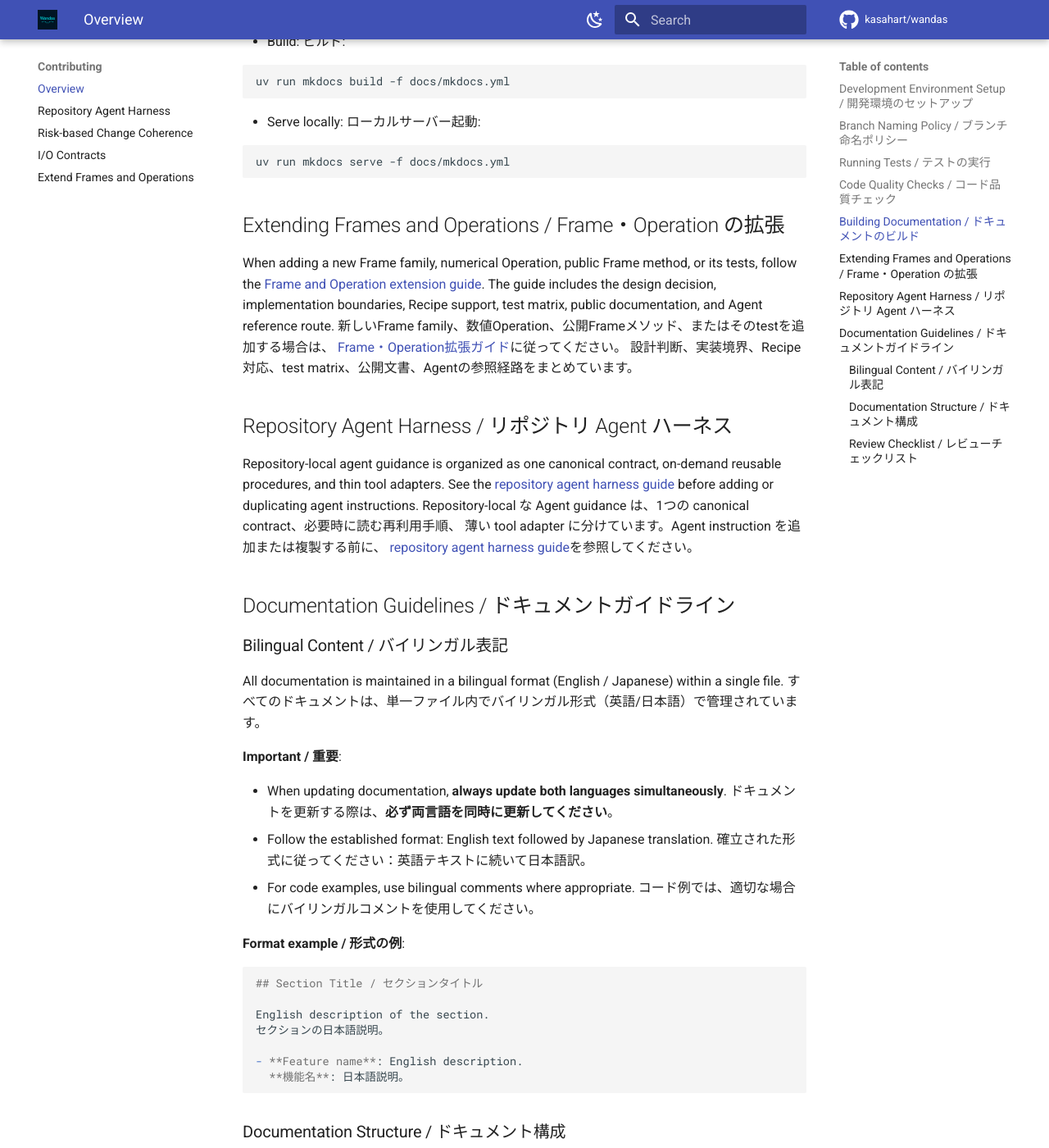
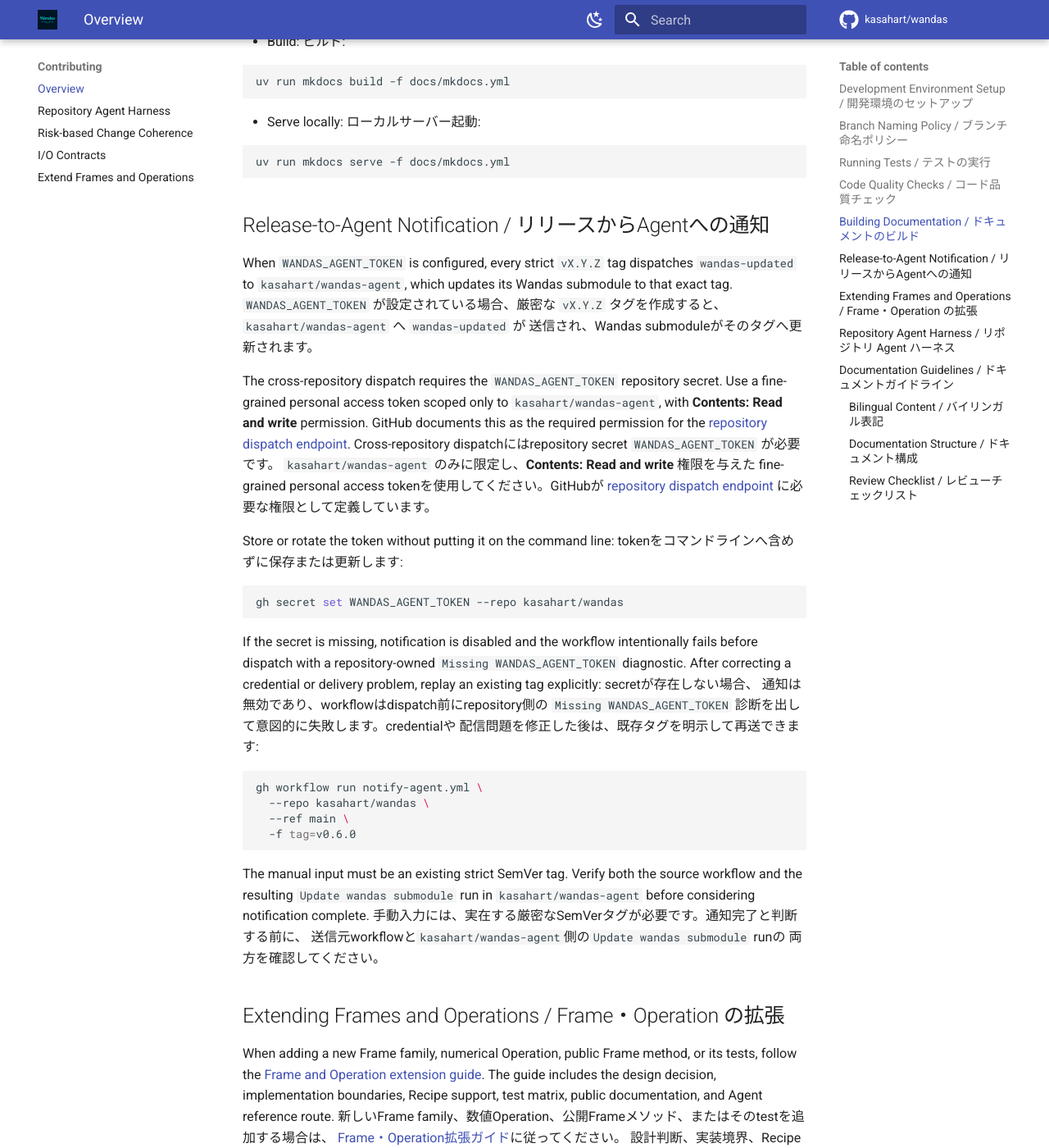
Before and after one commit to kasahart/wandas, an MkDocs documentation site: the page built from docs/src/contributing.md, in a window 1280 px wide and 1400 px high, scrolled down 2619 px. Shown: the whole window at 82% size. Built offline with MkDocs 1.6.1 and Material for MkDocs 9.7.7, drawn with Linux system fonts in a browser that asks for light colours; comment, search, counter and statistics services are not loaded.

Commit message:
fix: make agent notification recoverable

````diff
--- a/docs/src/contributing.md
+++ b/docs/src/contributing.md
@@ -129,6 +129,54 @@ Documentation is built with MkDocs.
   uv run mkdocs serve -f docs/mkdocs.yml
   ```
 
+## Release-to-Agent Notification / リリースからAgentへの通知
+
+When `WANDAS_AGENT_TOKEN` is configured, every strict `vX.Y.Z` tag dispatches
+`wandas-updated` to `kasahart/wandas-agent`, which updates its Wandas submodule
+to that exact tag. `WANDAS_AGENT_TOKEN` が設定されている場合、厳密な
+`vX.Y.Z` タグを作成すると、`kasahart/wandas-agent` へ `wandas-updated` が
+送信され、Wandas submoduleがそのタグへ更新されます。
+
+The cross-repository dispatch requires the `WANDAS_AGENT_TOKEN` repository
+secret. Use a fine-grained personal access token scoped only to
+`kasahart/wandas-agent`, with **Contents: Read and write** permission. GitHub
+documents this as the required permission for the
+[repository dispatch endpoint](https://docs.github.com/en/rest/repos/repos#create-a-repository-dispatch-event).
+Cross-repository dispatchにはrepository secret `WANDAS_AGENT_TOKEN` が必要です。
+`kasahart/wandas-agent` のみに限定し、**Contents: Read and write** 権限を与えた
+fine-grained personal access tokenを使用してください。GitHubが
+[repository dispatch endpoint](https://docs.github.com/en/rest/repos/repos#create-a-repository-dispatch-event)
+に必要な権限として定義しています。
+
+Store or rotate the token without putting it on the command line:
+tokenをコマンドラインへ含めずに保存または更新します:
+
+```bash
+gh secret set WANDAS_AGENT_TOKEN --repo kasahart/wandas
+```
+
+If the secret is missing, notification is disabled and the workflow
+intentionally fails before dispatch with a repository-owned
+`Missing WANDAS_AGENT_TOKEN` diagnostic. After correcting a credential or
+delivery problem, replay an existing tag explicitly: secretが存在しない場合、
+通知は無効であり、workflowはdispatch前にrepository側の
+`Missing WANDAS_AGENT_TOKEN` 診断を出して意図的に失敗します。credentialや
+配信問題を修正した後は、既存タグを明示して再送できます:
+
+```bash
+gh workflow run notify-agent.yml \
+  --repo kasahart/wandas \
+  --ref main \
+  -f tag=v0.6.0
+```
+
+The manual input must be an existing strict SemVer tag. Verify both the source
+workflow and the resulting `Update wandas submodule` run in
+`kasahart/wandas-agent` before considering notification complete.
+手動入力には、実在する厳密なSemVerタグが必要です。通知完了と判断する前に、
+送信元workflowと`kasahart/wandas-agent`側の`Update wandas submodule` runの
+両方を確認してください。
+
 ## Extending Frames and Operations / Frame・Operation の拡張
 
 When adding a new Frame family, numerical Operation, public Frame method, or its
````
Also changed, not shown: 2 other files.
